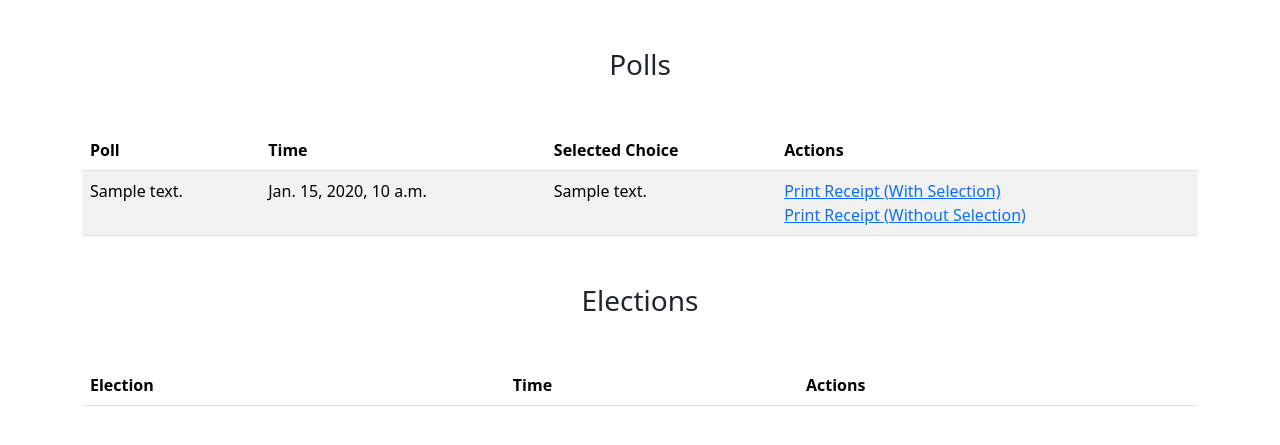
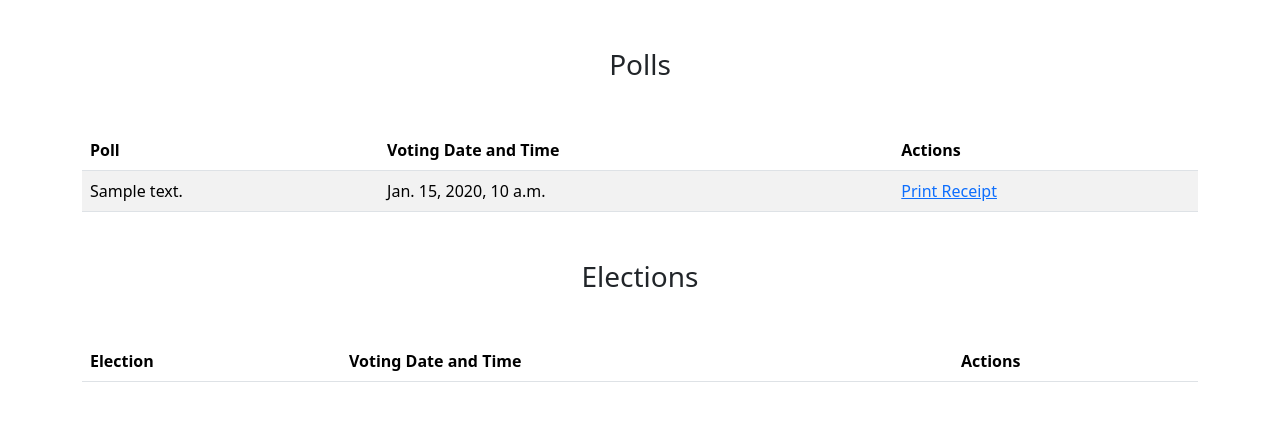
Before and after one commit to LiamSpatola/DigiVote, a Django app: page /my-votes in a window 1280 px wide. Shown: the part 56-501 px from the top of the page. Run offline with Django 5.2, Linux system fonts and the light colour scheme; a user stored in the database is signed in; tables that the repository leaves empty hold one stand-in row (values such as "Sample post"); data that the repository does not hold is empty; some libraries are stand-ins or nearby versions.

Commit message:
Removed the ability to view selections from the my votes panel and receipts

```diff
--- a/digivote/vote/templates/my_votes.html
+++ b/digivote/vote/templates/my_votes.html
@@ -9,8 +9,7 @@
         <thead>
             <tr>
                 <th>Poll</th>
-                <th>Time</th>
-                <th>Selected Choice</th>
+                <th>Voting Date and Time</th>
                 <th>Actions</th>
             </tr>
         </thead>
@@ -19,8 +18,7 @@
                 <tr>
                     <td>{{ vote.poll.poll_text }}</td>
                     <td>{{ vote.voted_at }}</td>
-                    <td>{{ vote.choice.choice_text }}</td>
-                    <td><a href="{% url 'vote_receipt' vote.id 1 %}">Print Receipt (With Selection)</a><br><a href="{% url 'vote_receipt' vote.id 0 %}">Print Receipt (Without Selection)</a></td>
+                    <td><a href="{% url 'vote_receipt' vote.id %}">Print Receipt</a></td>
                 </tr>
             {% endfor %}
         </tbody>
@@ -33,7 +31,7 @@
         <thead>
             <tr>
                 <th>Election</th>
-                <th>Time</th>
+                <th>Voting Date and Time</th>
                 <th>Actions</th>
             </tr>
         </thead>
--- a/digivote/vote/templates/vote_receipt.html
+++ b/digivote/vote/templates/vote_receipt.html
@@ -33,7 +33,6 @@
         <p class="text-center"><strong>Voter:</strong> {{ vote.user.first_name }} {{ vote.user.last_name }}</p>
         <p class="text-center"><strong>Username:</strong> {{ vote.user.username }}</p>
         <p class="text-center"><strong>Poll:</strong> {{ vote.poll.poll_text }}</p>
-        {% if choice_visible %}<p class="text-center"><strong>Choice:</strong> {{ vote.choice.choice_text }}</p>{% endif %}
         <p class="text-center"><strong>Voting Date and Time:</strong> {{ vote.voted_at }}</p>
         <img class="m-auto" style="margin-left: auto; margin-right: auto; display:block;" src="https://api.qrserver.com/v1/create-qr-code/?size=150x150&data={{ vote.id }}" alt="QR Code">
         <p class="m-3 text-center">This vote receipt was automatically generated at {{ current_time }} by DigiVote.</p>
--- a/digivote/vote/urls.py
+++ b/digivote/vote/urls.py
@@ -19,7 +19,7 @@ urlpatterns = [
     path("fail", views.vote_fail, name="vote_fail"),
     path("my-votes", views.my_votes, name="my_votes"),
     path(
-        "vote-receipt/<int:vote_id>/<int:choice_visible>",
+        "vote-receipt/<int:vote_id>",
         views.vote_receipt,
         name="vote_receipt",
     ),
--- a/digivote/vote/views.py
+++ b/digivote/vote/views.py
@@ -183,7 +183,7 @@ def my_votes(request):
 
 
 @login_required(login_url="login")
-def vote_receipt(request, vote_id, choice_visible):
+def vote_receipt(request, vote_id):
     update_polls()
     update_elections()
 
@@ -191,7 +191,6 @@ def vote_receipt(request, vote_id, choice_visible):
     context = {
         "vote": vote,
         "current_time": timezone.now(),
-        "choice_visible": True if choice_visible == 1 else False,
     }
     return render(request, "vote_receipt.html", context)
 
```
